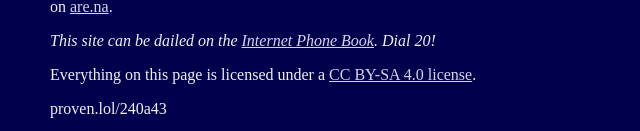
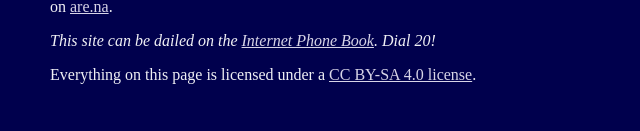
Before and after one commit to hollyz1jderveld/hollyz1jderveld.github.io, a Jekyll site: the page built from index.md, in a window 1280 px wide. Shown: the part 907-1038 px from the top of the page, without its empty margins (0-640 px from the left). Built offline with Jekyll 4.4.1, drawn with Linux system fonts in a browser that asks for light colours; some web fonts are replaced; Markdown is read by kramdown in place of the engine named in the settings; our own code applies the rules of GitHub Pages for plain Markdown files; after the commit the page ends 1007 px from its top, so only the background shows below that.

Commit message:
Update index.md

```diff
--- a/index.md
+++ b/index.md
@@ -24,5 +24,3 @@ You can email me at hollyzijderveld [at] fastmail [dot] com. You can also find m
 *This site can be dailed on the [Internet Phone Book](https://internetphonebook.net/#dial-a-site). Dial 20!*
 
 Everything on this page is licensed under a [CC BY-SA 4.0 license](https://creativecommons.org/licenses/by-sa/4.0/).
-
-proven.lol/240a43
```
